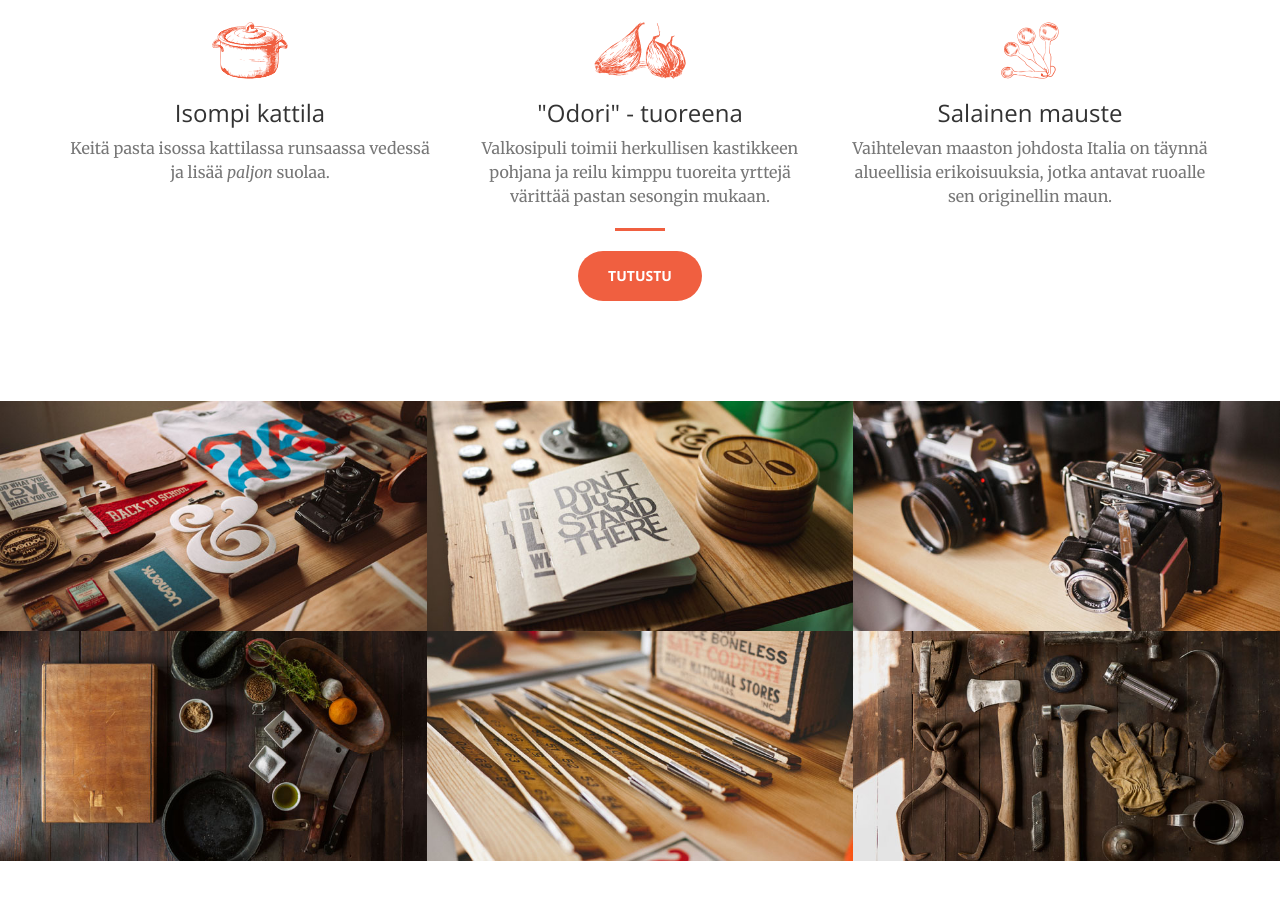
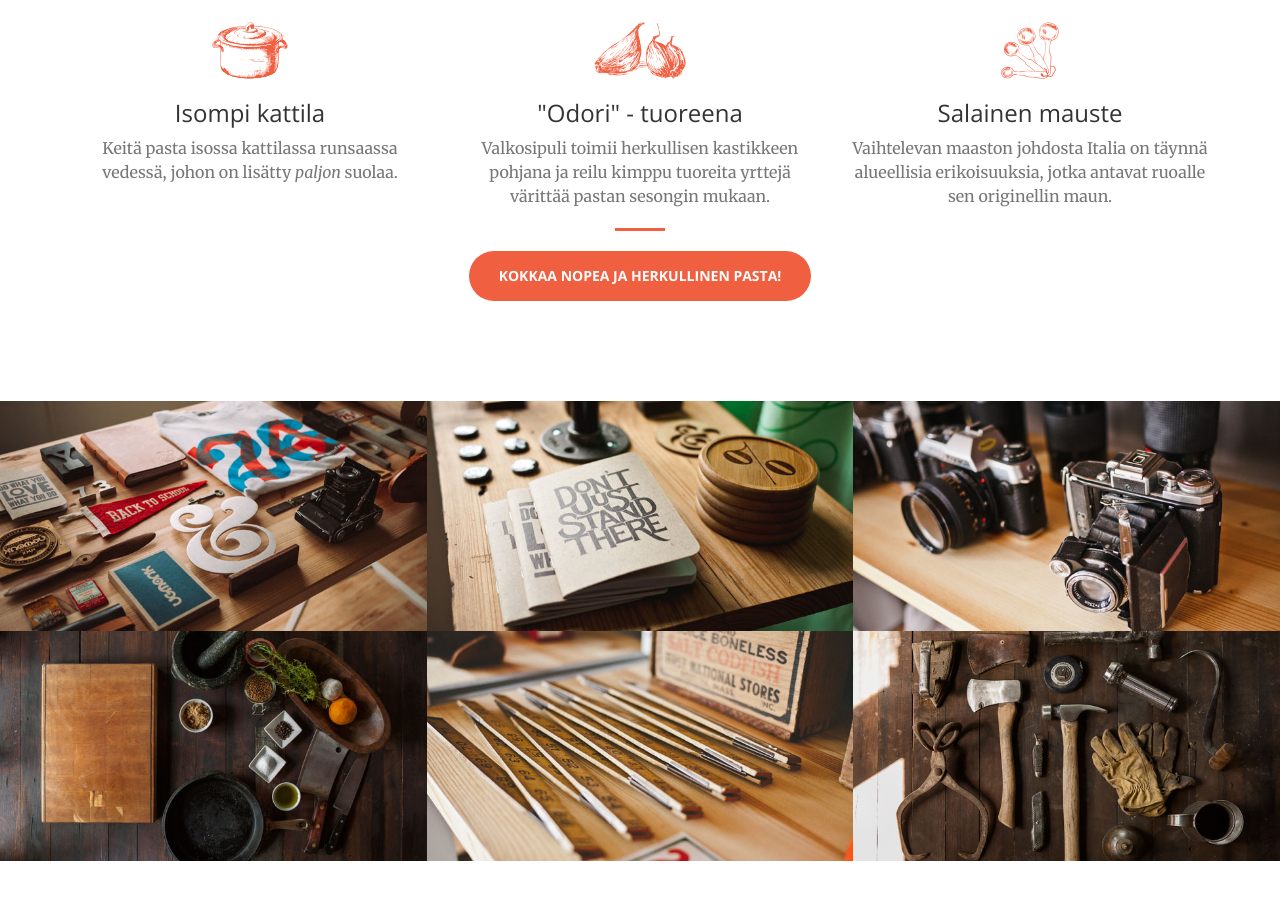
Before and after one commit to Pinjay/Makulia, a plain HTML site: page index.html in a window 1280 px wide. Shown: the part 1439-2339 px from the top of the page. Drawn offline with nearby package versions, Linux system fonts and the light colour scheme; files whose address does not match are found by name.

Commit message:
modified text and button

```diff
--- a/index.html
+++ b/index.html
@@ -109,7 +109,7 @@
 
                         <span class="fa fa-4x text-primary icon-kettle-icon sr-icons"></span>
                         <h3>Isompi kattila</h3>
-                        <p class="text-muted">Keitä pasta isossa kattilassa runsaassa vedessä ja lisää <i>paljon</i> suolaa.</p>
+                        <p class="text-muted">Keitä pasta isossa kattilassa runsaassa vedessä, johon on lisätty <i>paljon</i> suolaa.</p>
                     </div>
                 </div>
                 <div class="col-lg-4 col-md-6 text-center">
@@ -138,7 +138,7 @@
 
                     <hr class="primary">
                 <div class="col-lg-12 col-md-12 text-center">
-                    <a href="#about" class="btn btn-primary btn-xl page-scroll">Tutustu</a>
+                    <a href="#about" class="btn btn-primary btn-xl page-scroll">Kokkaa nopea ja herkullinen pasta!</a>
                 </div>
                 </div>
             </div>
```
